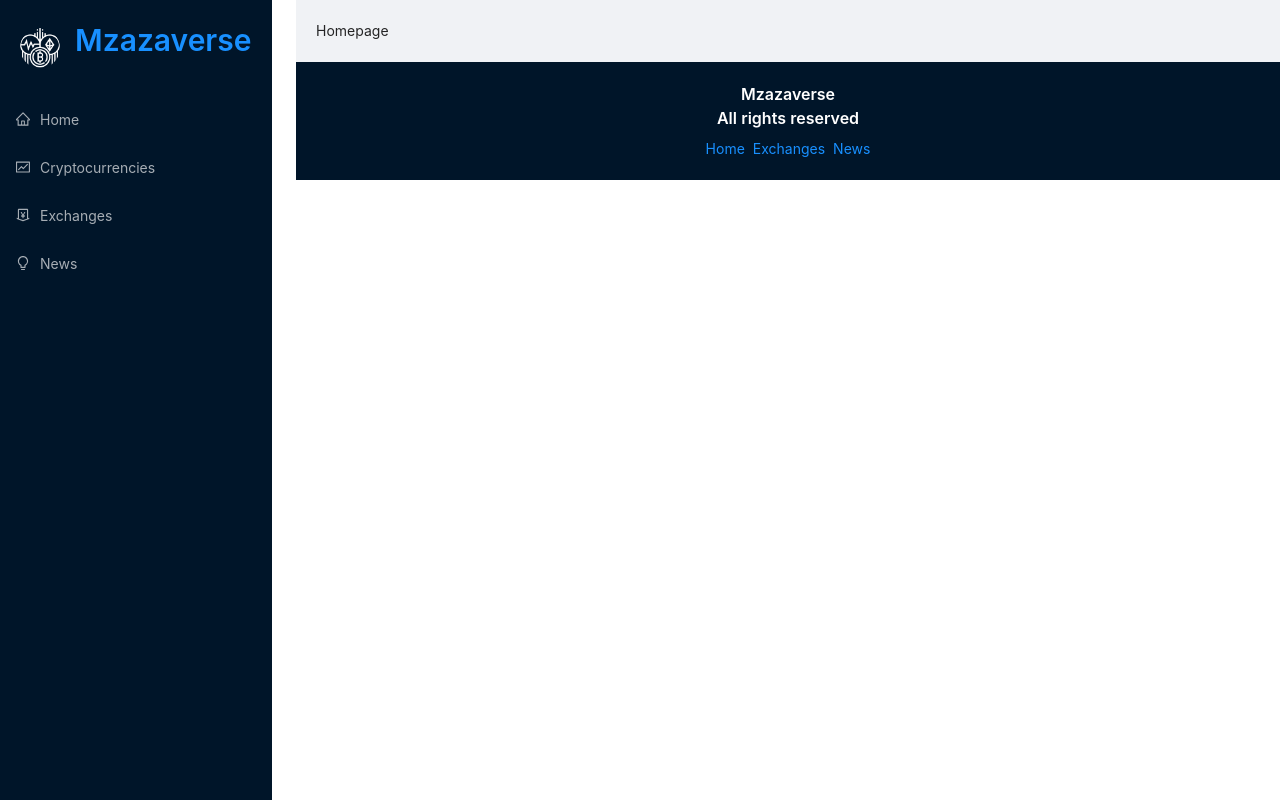
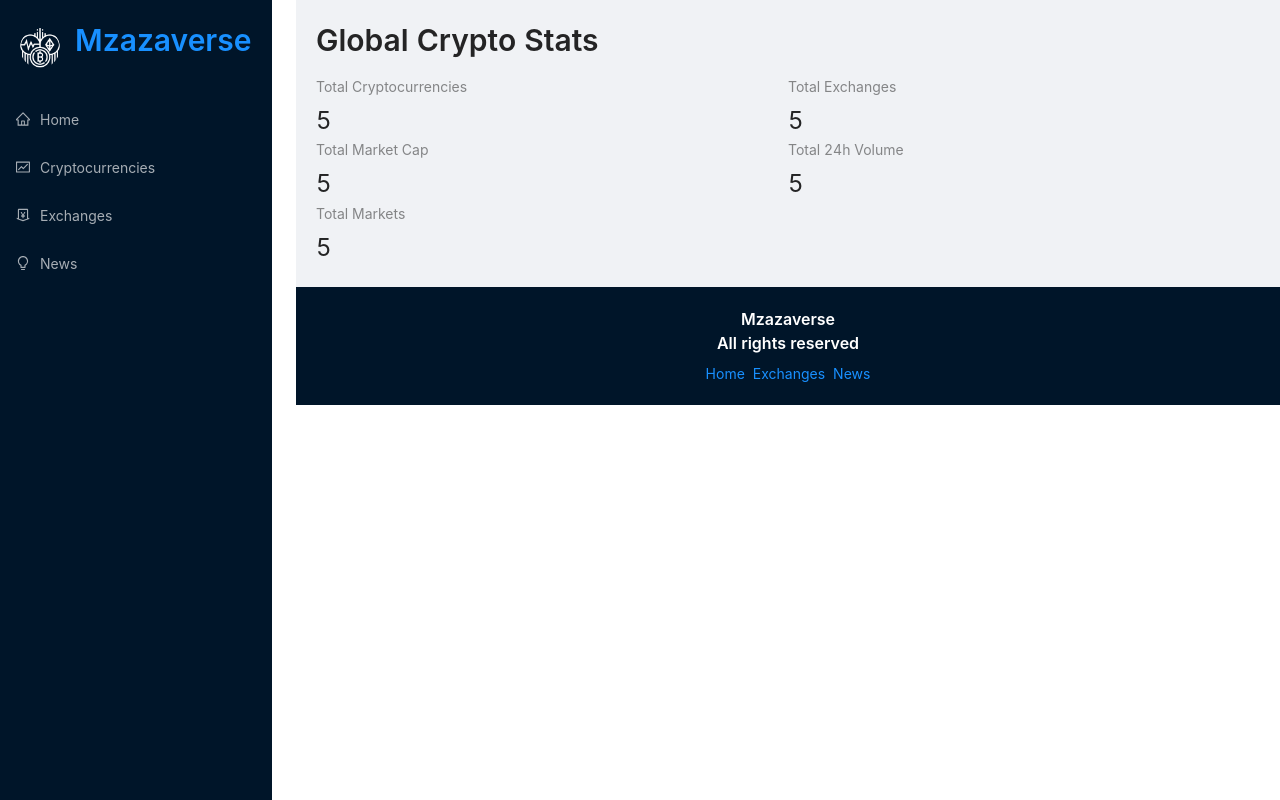
Before and after one commit to mzazakeith/CryptoApp-React, a React (Create React App) app: page / in a window 1280 px wide. Built offline with nearby package versions, Linux system fonts and the light colour scheme.

Commit message:
Statistics row added

```diff
--- a/src/components/Homepage.js
+++ b/src/components/Homepage.js
@@ -1,10 +1,22 @@
 import React from "react";
+import millify from "millify";
+import {Typography, Row, Col, Statistic} from "antd";
+import {Link} from "react-router-dom";
+
+const {Title} = Typography;
 
 const Homepage = () => {
     return(
-        <div>
-            Homepage
-        </div>
+        <>
+            <Title level={2} className="heading">Global Crypto Stats</Title>
+            <Row>
+                <Col span={12}><Statistic title="Total Cryptocurrencies" value="5"/></Col>
+                <Col span={12}><Statistic title="Total Exchanges" value="5"/></Col>
+                <Col span={12}><Statistic title="Total Market Cap" value="5"/></Col>
+                <Col span={12}><Statistic title="Total 24h Volume" value="5"/></Col>
+                <Col span={12}><Statistic title="Total Markets" value="5"/></Col>
+            </Row>
+        </>
     )
 
 }
```
